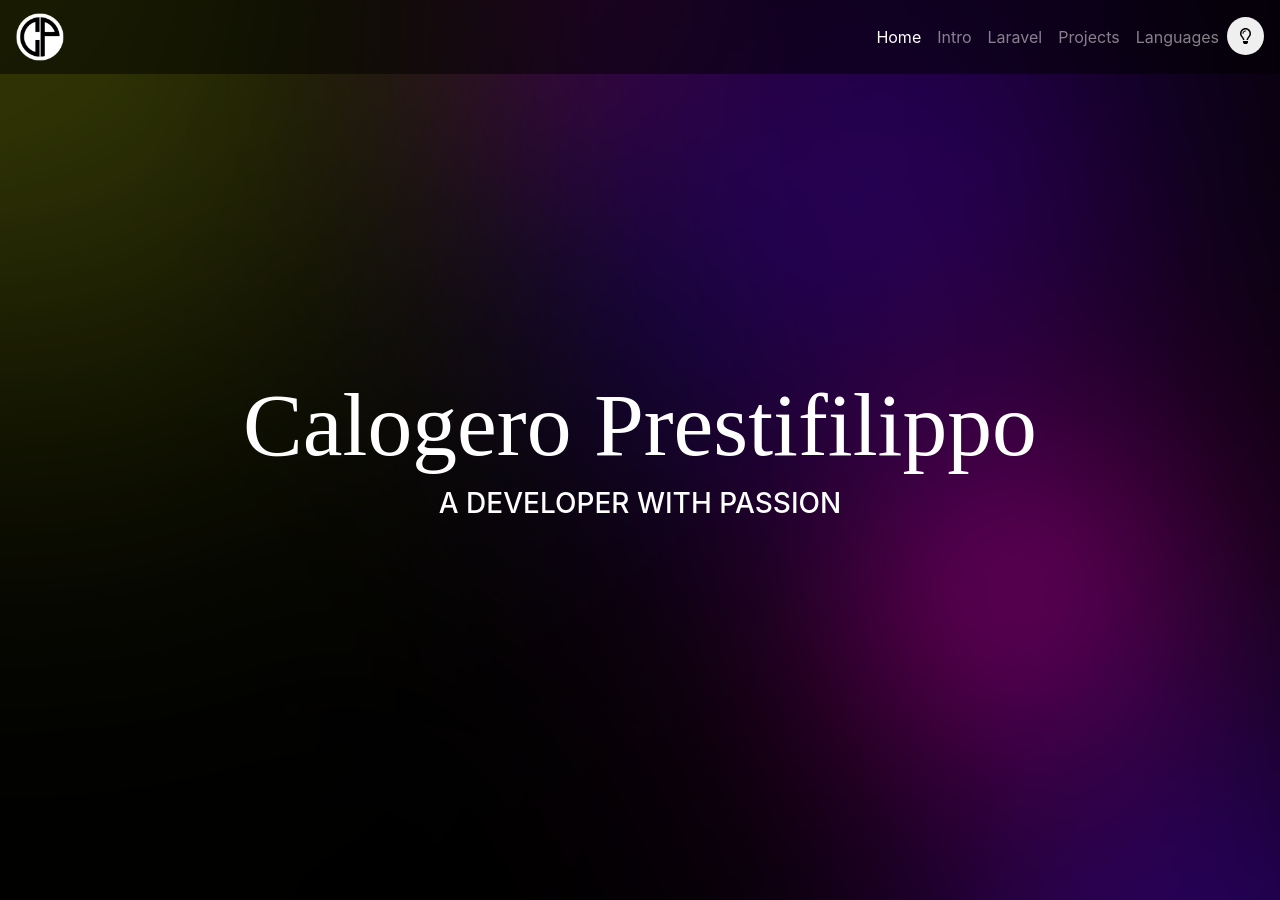
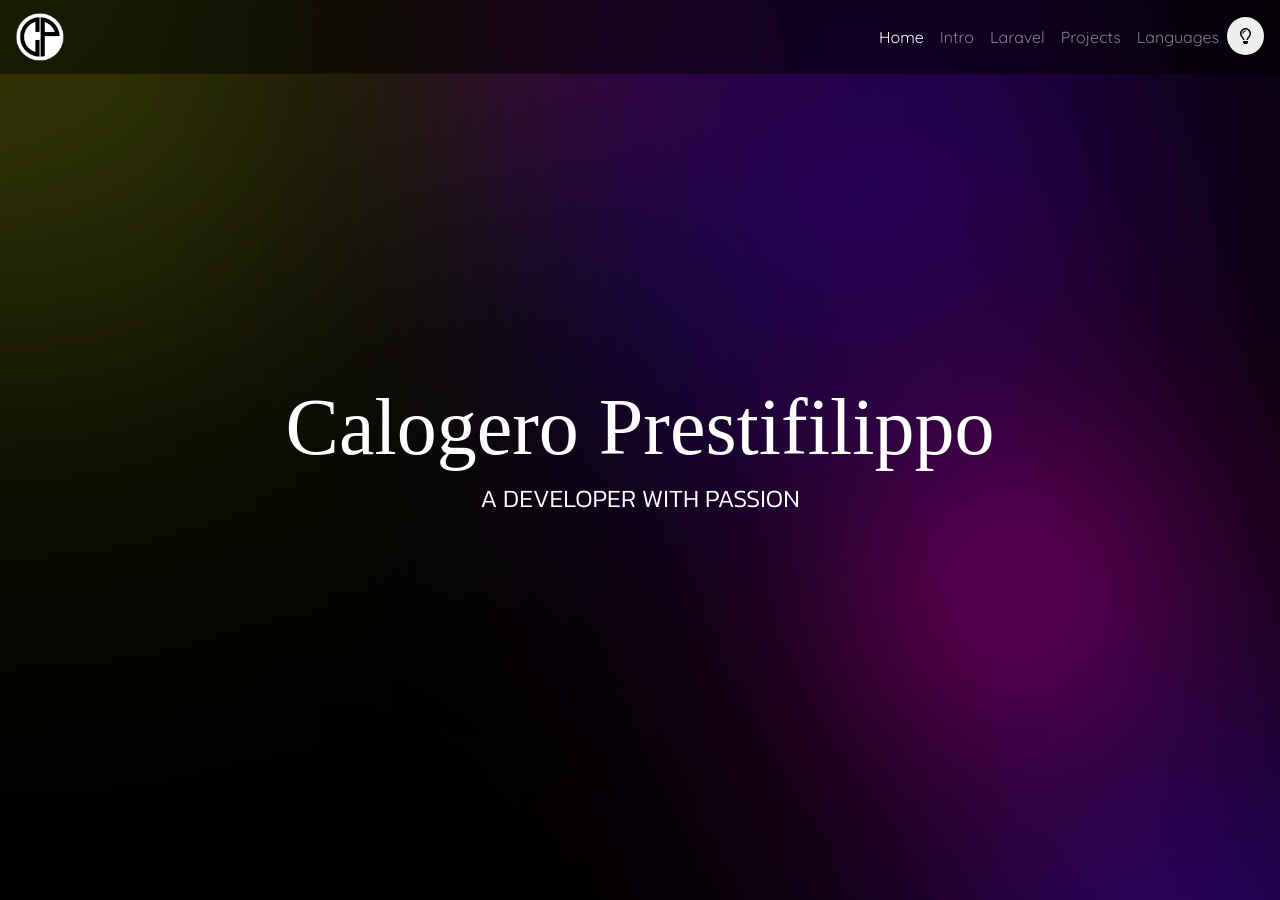
Before and after one commit to calogero11/calogero11.github.io, a Jekyll site: the page built from index.html, in a window 1280 px wide and 900 px high. Built offline with Jekyll 4.4.1, drawn with Linux system fonts in a browser that asks for light colours; nearby versions of some CDN libraries; some web fonts are replaced; some of the changed text lies outside the part shown.

Commit message:
[M19] - refs #43 - i have made all text responsive

```diff
--- a/_includes/head.html
+++ b/_includes/head.html
@@ -6,6 +6,7 @@
 
     <link rel="stylesheet" href="{{ "/css/main.css" | relative_url }}">
     <link rel="stylesheet" href="https://unpkg.com/aos@next/dist/aos.css" />
+    <link href="https://fonts.googleapis.com/css?family=Quicksand&display=swap" rel="stylesheet">
     <link href="https://fonts.googleapis.com/css?family=UnifrakturMaguntia&display=swap" rel="stylesheet">
     <link href="https://fonts.googleapis.com/css?family=Kanit:300&display=swap" rel="stylesheet">
 </head>
--- a/css/custom/_global.scss
+++ b/css/custom/_global.scss
@@ -1,5 +1,17 @@
 // Extra small devices (portrait phones, less than 576px)
 // No media query for `xs` since this is the default in Bootstrap
+
+html {
+  overflow-x: hidden;
+}
+
+.title1 {
+  font-size: 60px !important;
+}
+
+.sub-title1 {
+  font-size: 20px !important;
+}
 
 .navbar-brand img {
   height : 3rem;
@@ -93,6 +105,19 @@
 
 }
 
+.font-quicksand {
+  font-family: 'Quicksand', sans-serif;
+}
+
+.content1 {
+  font-size: 15px !important;
+}
+
+.content2 {
+  font-size: 14px !important;
+}
+
+
 // Small devices (landscape phones, 576px and up)
 @media (min-width: 576px) {
   .languages-square {
@@ -105,10 +130,19 @@
   .languages-square {
     height: calc(275vw/18);
   }
+
+  .title1 {
+    font-size: 80px !important;
+  }
+
+  .sub-title1 {
+    font-size: 25px !important;
+  }
 }
 
 // Large devices (desktops, 992px and up)
 @media (min-width: 992px) {
+
 
   .my-lg {
     margin-top: 85px;
@@ -128,6 +162,14 @@
     margin-top: 0;
   }
 
+  .content1 {
+    font-size: 20px !important;
+  }
+
+  .content2 {
+    font-size: 16px !important;
+  }
+
 }
 
 // Extra large devices (large desktops, 1200px and up)
--- a/index.html
+++ b/index.html
@@ -10,8 +10,8 @@
     </button>
 
     <div class="collapse navbar-collapse" id="navbarResponsive">
-        <ul class="navbar-nav ml-auto mt-2 mt-lg-0">
-            <li class="nav-item">
+        <ul class="navbar-nav ml-auto mt-2 mt-lg-0 font-quicksand">
+            <li class="nav-item ">
                 <a class="nav-link" href="#index" onclick="smoothScroll()">Home</a>
             </li>
             <li class="nav-item">
@@ -39,10 +39,10 @@
 <!--------------------------------------------------- Home Section ---------------------------------------------------->
 <div id="index" class="row align-items-center fullscreen bg-fixed text-white m-0" style="background-image: url('assets/images/index-background-dark.png');">
     <div id="indexText" class="col text-center">
-        <h1 class="font-UnifrakturMaguntia">
+        <h1 class="font-UnifrakturMaguntia title1">
             Calogero Prestifilippo
         </h1>
-        <h3>
+        <h3 class="sub-title1 font-Kanit">
             A DEVELOPER WITH PASSION
         </h3>
     </div>
@@ -60,7 +60,7 @@
                 </h1>
                 <button id="consoleRenew" onclick="consoleRenew()" class="float-bottom btn">Yes</button>
             </div>
-            <div id="console" data-aos="fade-right" data-aos-duration="1500" class="col-7 rounded mx-auto rm-my-lg" style="background-color: #cdcdcd; height: 12.4em;">
+            <div id="console" data-aos="fade-right" data-aos-duration="1500" class="col-11 col-sm-9 col-md-8 col-lg-7 rounded mx-auto rm-my-lg" style="background-color: #cdcdcd; height: 12.4em;">
                 <button onclick="exitConsole()" class="bg-danger console__btn mt-2 mb-3"></button>
                 <button class="bg-warning console__btn mt-2 mb-3"></button>
                 <button class="bg-success console__btn mt-2 mb-3"></button>
@@ -90,10 +90,11 @@
     </div>
     <div class="col-12 col-lg-6">
         <div id="introPara" class="col-10 my-lg rm-mb-lg mx-auto text-center text-lg-left" data-aos="fade-left" data-aos-duration="1500">
-            <h1>
+            <h1 class="font-Kanit">
                 HOW IT ALL STARTED...
             </h1>
-            <p>
+            <div class="content2">
+                <p class="font-quicksand">
                     Imagine...Imagine this. Dave is a incredibly motivated student and he wants to achieve top results and
                     so do his parents but, he's at a little disadvantage. He has no technology and his parents wants to
                     keep everything old school nevertheless the more he put effort in, the more he spent time revising, the
@@ -101,25 +102,27 @@
                     was at home wasting time through book, trying his best to find the precised information but still
                     incapable to keep up. Do you really want to be a Dave?
                 </p>
-            <button id="collapseParagraph2Button" class="btn btn-white d-sm-none text-center" type="button" data-toggle="collapse" data-target="#collapseParagraph2Div" aria-expanded="false" aria-controls="collapseParagraph2Div">
+                <button id="collapseParagraph2Button" class="btn btn-white d-sm-none text-center d-lg-inline d-xl-none" type="button" data-toggle="collapse" data-target="#collapseParagraph2Div" aria-expanded="false" aria-controls="collapseParagraph2Div">
                     ...
                 </button>
                 <div class="collapse" id="collapseParagraph2Div" >
-                <div id="collapseParagraph2" class="card card-body" style="background-color: black;">
-                    When I was a child I didn't understand the power of technology until I gave my first instruction to a
+                    <div id="collapseParagraph2" class="card card-body font-quicksand" style="background-color: black;">
+                        When I was a child I never understood the power of technology until I gave my first instruction to a
                         machine; print('Hello world'). Since then my passion to programming has been crescendo and iv'e been
                         acknowledging the technology around me programmed to help us, to make our everyday tasks easier and more
                         efficient. In addition I knew if I wanted to be a developer and achieve my dreams I had to be ahead of
                         my game as a developer's life is tremendously competitive...
                     </div>
                 </div>
-            <p class="d-none d-sm-inline">
-                When I was a child I didn't understand the power of technology until I gave my first instruction to a
+                <p class="d-none d-sm-inline d-lg-none d-xl-inline font-quicksand">
+                    When I was a child I never understood the power of technology until I gave my first instruction to a
                     machine; print('Hello world'). Since then my passion to programming has been crescendo and iv'e been
                     acknowledging the technology around me programmed to help us, to make our everyday tasks easier and more
                     efficient. In addition I knew if I wanted to be a developer and achieve my dreams I had to be ahead of
                     my game as a developer's life is tremendously competitive...
                 </p>
+            </div>
+
         </div>
     </div>
 </div>
@@ -128,7 +131,7 @@
 <!-------------------------------------------------- Laravel Section -------------------------------------------------->
 <div id="laravel" class="fullscreen row text-white bg-info m-0">
         <div id="laravelTitle" class="col-4 col-md-3 fullscreen text-info bg-white" style="font-size: 8vh;">
-        <div class="pt-6 font-Kanit">
+        <div class="pt-6 font-quicksand">
             <div data-aos="fade-right">
                 <p class=" mx-auto m-0 anticlockwise-90" style="width:8vh;">L</p>
             </div>
@@ -152,8 +155,8 @@
             </div>
         </div>
     </div>
-    <div id="laravelPara" class="col-6 col-md-5 row align-items-center mx-auto" style="color: white;" data-aos="fade-left" data-aos-duration="1500">
-        <p>Lorem ipsum dolor sit amet, consectetur adipiscing elit, sed do eiusmod tempor incididunt ut labore et dolore
+    <div id="laravelPara" class="col-6 col-md-5 row align-items-center mx-auto font-quicksand" data-aos="fade-left" data-aos-duration="1500">
+        <p class="content1">Lorem ipsum dolor sit amet, consectetur adipiscing elit, sed do eiusmod tempor incididunt ut labore et dolore
             magna aliqua. Pellentesque habitant morbi tristique senectus et netus. Ultrices sagittis orci a scelerisque
             purus semper. Sed elementum tempus egestas sed. Lectus magna fringilla urna porttitor rhoncus dolor purus
             non enim. Non odio euismod lacinia at quis risus sed vulputate odio. Diam maecenas ultricies mi eget.
@@ -168,31 +171,31 @@
 <!-------------------------------------------------- Projects Section ------------------------------------------------->
 <div id="projects" class="fullscreen text-white bg-info">
     <div class="row align-items-center m-0" style="height:80vh;" >
-        <h1 class="col-12 text-center pt-6">Projects</h1>
+        <h1 class="col-12 text-center pt-6 font-Kanit">Projects</h1>
         <div class="col-12 col-sm-6 col-lg-4 py-3">
             <div id="project1" class="col-10 mx-auto p-2 card bg-white text-info" style=" height:20vh;"  data-aos="zoom-in-up">
                 <img src="..." class="card-img" alt="...">
                 <div class="card-img-overlay">
-                    <h5 class="card-title">Card title</h5>
-                    <p class="card-text">e magna aliqua. Pellentesque habitant morbi tristique senectus et netus. Ultrices sagittis orci a scelerisque</p>
+                    <h5 class="card-title font-Kanit">Card title</h5>
+                    <p class="card-text font-quicksand">magna aliqua. Pellentesque habitant morbi tristique senectus et netus. Ultrices sagittis orci a scelerisque</p>
                 </div>
             </div>
         </div>
         <div class="col-12 col-sm-6 col-lg-4 py-3">
-            <div id="project2" class="col-10 mx-auto p-2 card bg-white text-info" style=" height:20vh;" data-aos="zoom-in-up">
+            <div id="project2" class="col-10 mx-auto p-2 card bg-white text-info" style=" height:20vh;"  data-aos="zoom-in-up">
                 <img src="..." class="card-img" alt="...">
                 <div class="card-img-overlay">
-                    <h5 class="card-title">Card title</h5>
-                    <p class="card-text">e magna aliqua. Pellentesque habitant morbi tristique senectus et netus. Ultrices sagittis orci a scelerisque</p>
+                    <h5 class="card-title font-Kanit">Card title</h5>
+                    <p class="card-text font-quicksand">magna aliqua. Pellentesque habitant morbi tristique senectus et netus. Ultrices sagittis orci a scelerisque</p>
                 </div>
             </div>
         </div>
         <div class="col-12 col-sm-6 py-3 col-lg-4 mx-sm-auto mx-lg-0">
-            <div id="project3" class="col-10 mx-auto p-2 card bg-white text-info" style=" height:20vh;" data-aos="zoom-in-up">
+            <div id="project3" class="col-10 mx-auto p-2 card bg-white text-info" style=" height:20vh;"  data-aos="zoom-in-up">
                 <img src="..." class="card-img" alt="...">
                 <div class="card-img-overlay">
-                    <h5 class="card-title">Card title</h5>
-                    <p class="card-text">e magna aliqua. Pellentesque habitant morbi tristique senectus et netus. Ultrices sagittis orci a scelerisque</p>
+                    <h5 class="card-title font-Kanit">Card title</h5>
+                    <p class="card-text font-quicksand">magna aliqua. Pellentesque habitant morbi tristique senectus et netus. Ultrices sagittis orci a scelerisque</p>
                 </div>
             </div>
         </div>
@@ -202,7 +205,7 @@
 
 <!-------------------------------------------------- Languages Section ------------------------------------------------->
 <div id="languages" class="text-white bg-info">
-    <h2 class="text-center pt-6 pb-3">Languages, Framworks & Technologies</h2>
+    <h2 class="text-center pt-6 pb-3 font-Kanit">Languages, Framworks & Technologies</h2>
     <div class="col-11 mx-auto pb-6">
         <div class="row">
             <div class="col-4 col-sm-3 col-md-2 languages-square bg-danger">
```
Lines whose indentation alone changed are shown as unchanged.
